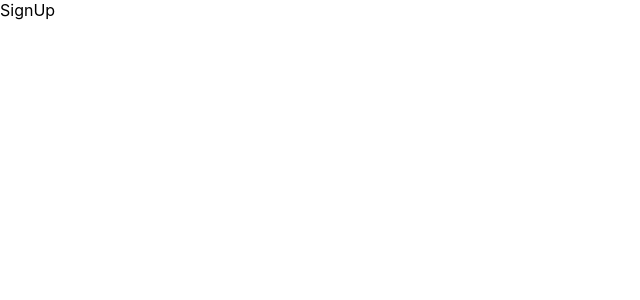
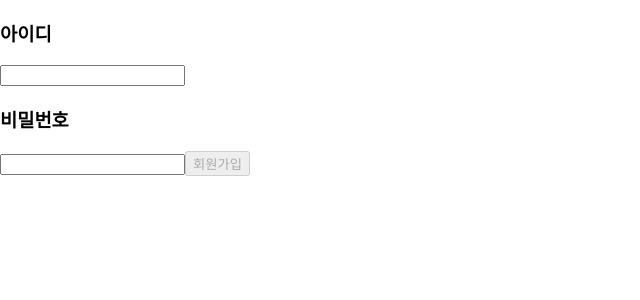
Before and after one commit to thumbthing/wanted-pre-onboarding-frontend, a React (Create React App) app: page /signup in a window 1280 px wide. Shown: the top 300 px of the page, without its empty margins (0-640 px from the left). Built offline with nearby package versions, Linux system fonts and the light colour scheme.

Commit message:
feat: 회원가입/로그인 form 컴포넌트 추가

```diff
--- a/src/pages/SignIn.tsx
+++ b/src/pages/SignIn.tsx
@@ -1,7 +1,12 @@
 import React from "react";
+import SignForm from "../components/sign/SignForm";
 
 const SignIn = () => {
-  return <div>SignIn</div>;
+  return (
+    <div>
+      <SignForm />
+    </div>
+  );
 };
 
 export default SignIn;
--- a/src/pages/SignUp.tsx
+++ b/src/pages/SignUp.tsx
@@ -1,7 +1,12 @@
 import React from "react";
+import SignForm from "../components/sign/SignForm";
 
 const SignUp = () => {
-  return <div>SignUp</div>;
+  return (
+    <div>
+      <SignForm />
+    </div>
+  );
 };
 
 export default SignUp;
```
